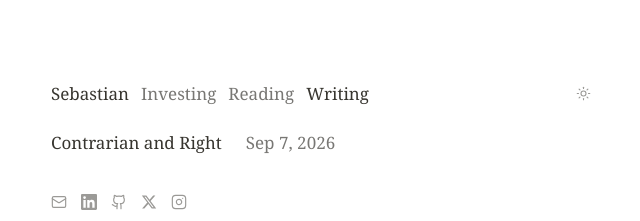
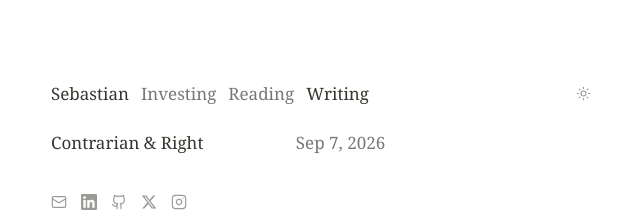
Before and after one commit to sebonomics/website, a Next.js app: page /writing in a window 1280 px wide. Shown: the top 221 px of the page, without its empty margins (317-957 px from the left). Built offline with nearby package versions, Linux system fonts and the light colour scheme; no server answers.

Commit message:
Refine essay title and align Writing date column

```diff
--- a/app/writing/page.tsx
+++ b/app/writing/page.tsx
@@ -13,7 +13,7 @@ export default function WritingPage() {
     <PageShell>
       <div className="mt-5 sm:mt-6">
         {writingPosts.length > 0 ? (
-          <Entries>
+          <Entries titleWidth="min(13.8rem, 60%)">
             {writingPosts.map((post) => (
               <Entry
                 key={post.slug}
--- a/lib/writing.ts
+++ b/lib/writing.ts
@@ -8,7 +8,7 @@ export type WritingPost = {
 export const writingPosts: WritingPost[] = [
   {
     slug: "contrarian-and-right",
-    title: "Contrarian and Right",
+    title: "Contrarian & Right",
     date: "Sep 7, 2026",
     blocks: [
       "Any Kalshi better will tell you that in a 99% to 1% market, if you bet with consensus, and are right, you return 1x. But if you bet against consensus and are right, you return 100x.",
```
